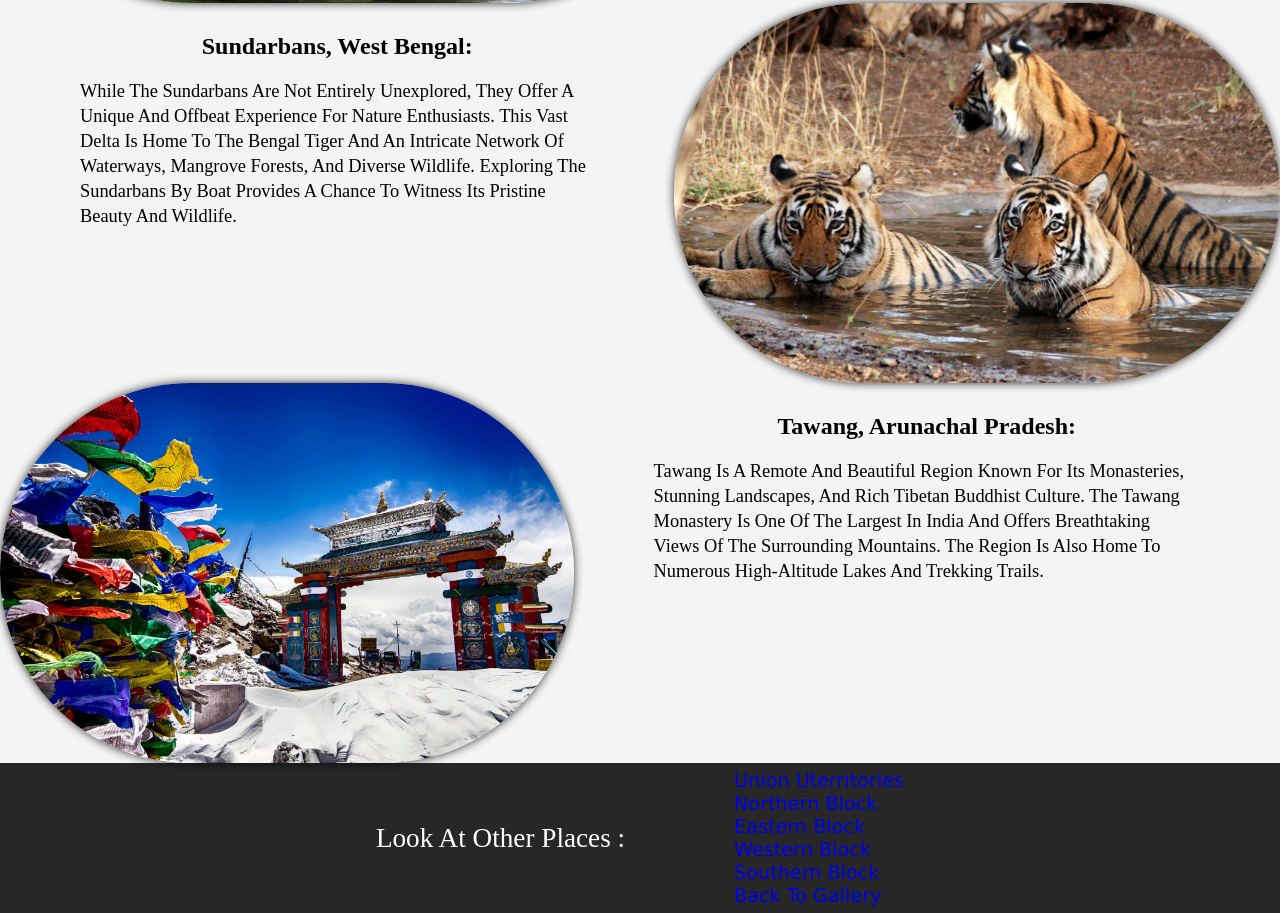
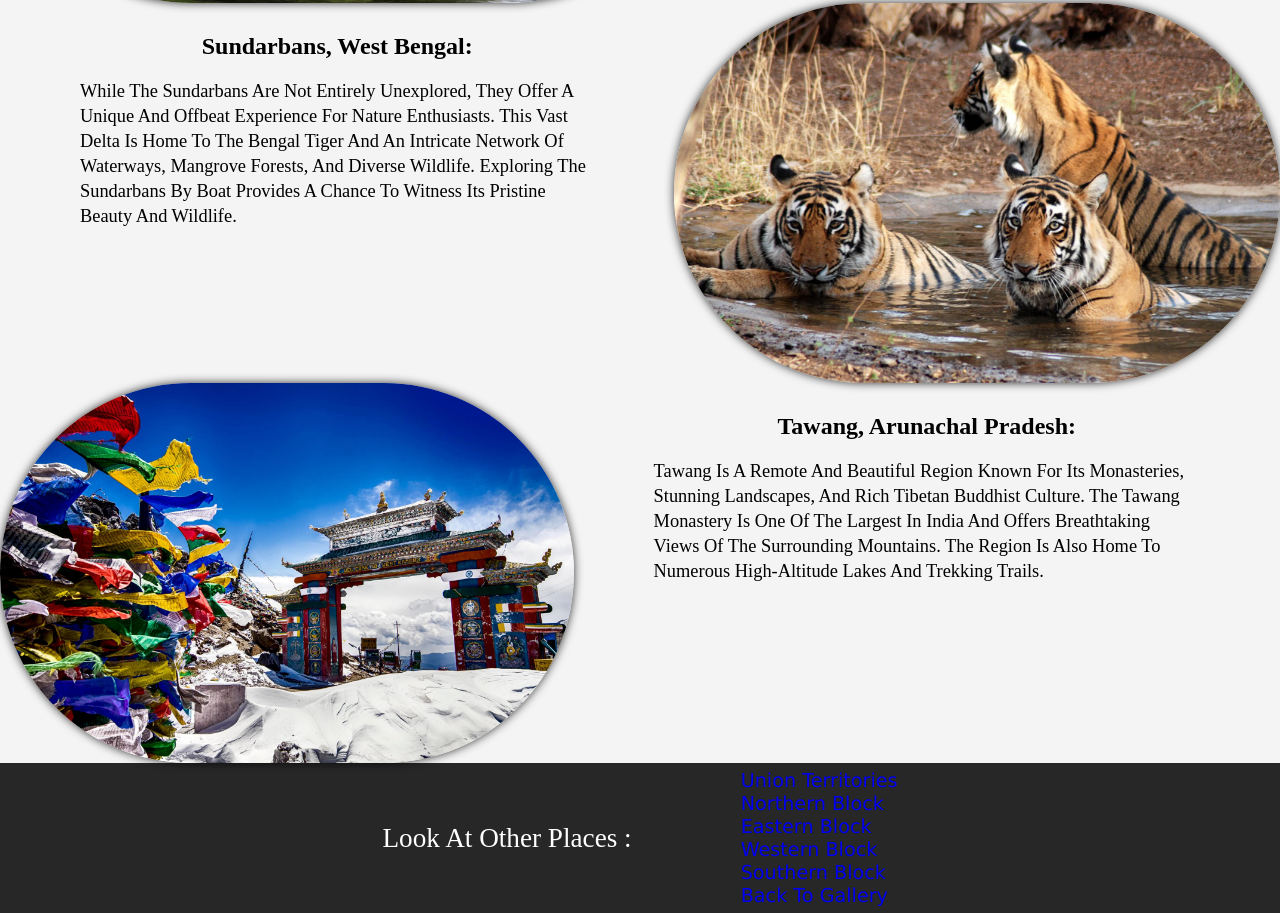
Before and after one commit to sandeep-001488/Travel-Tourism, a plain HTML site: page east.html in a window 1280 px wide. Shown: the part 1204-2117 px from the top of the page. Drawn offline with Linux system fonts and the light colour scheme.

Commit message:
Update east.html

```diff
--- a/east.html
+++ b/east.html
@@ -77,7 +77,7 @@
     <div class="links">
         Look at other Places :
         <div class="link1">
-            <a href="unionterritories.html" class="link2"> Union Uterritories <i class="fa-solid fa-arrow-right"></i></a>
+            <a href="unionterritories.html" class="link2"> Union Territories <i class="fa-solid fa-arrow-right"></i></a>
             <a href="north.html" class="link2">Northern Block <i class="fa-solid fa-arrow-right"></i></a>
             <a href="east.html" class="link2">Eastern Block <i class="fa-solid fa-arrow-right"></i></a>
             <a href="west.html" class="link2">Western Block <i class="fa-solid fa-arrow-right"></i></a>
```
